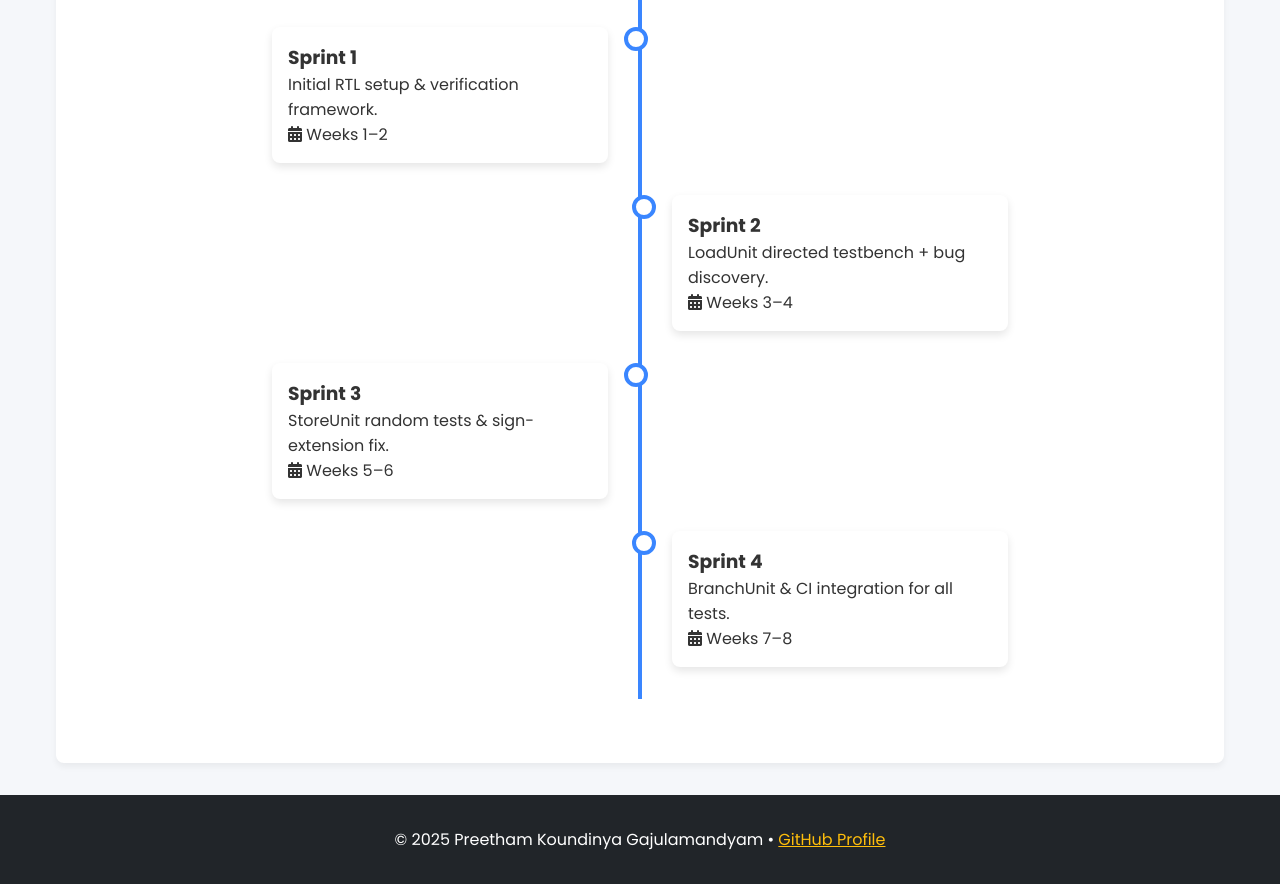
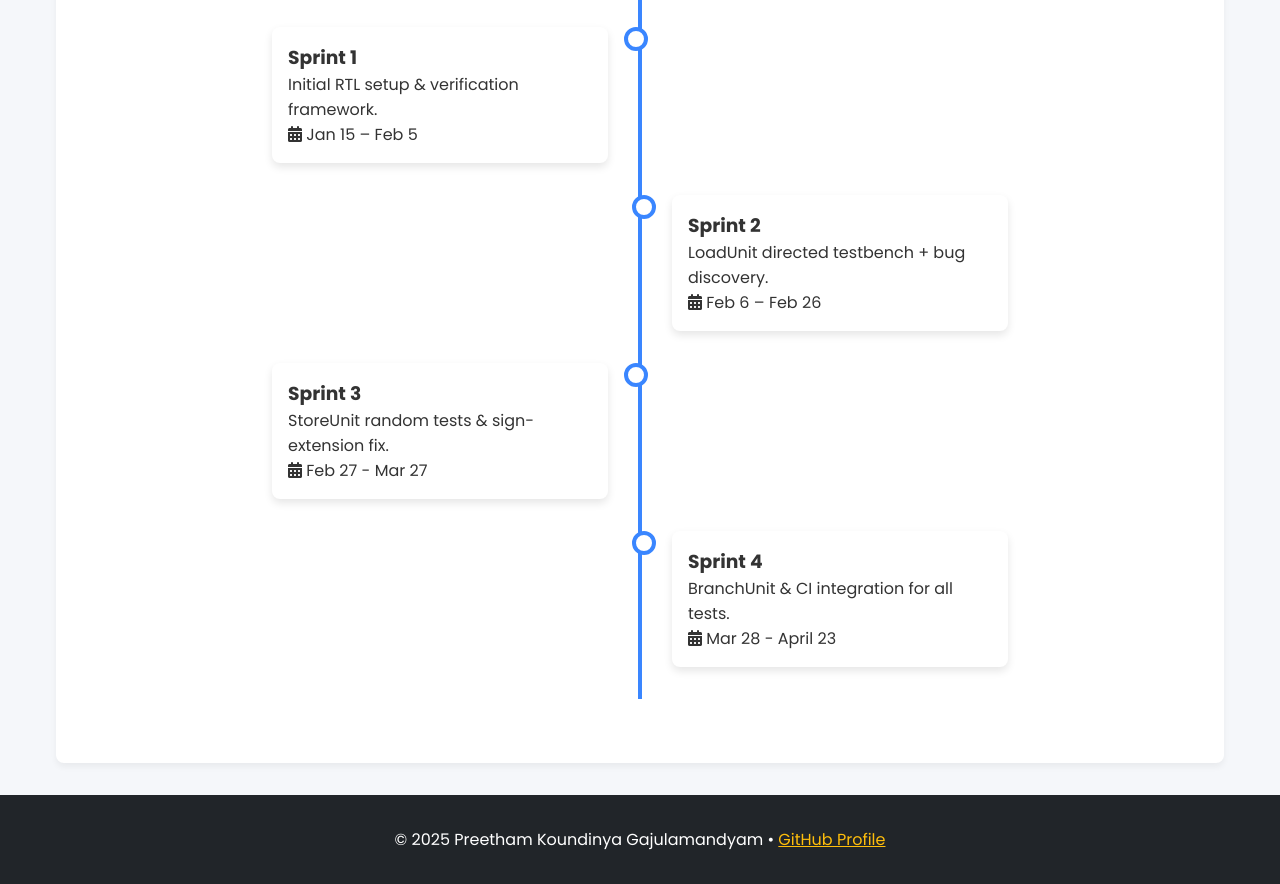
Before and after one commit to PreethamKoundinyaGajulamandyam/PreethamKoundinyaGajulamandyam.github.io, a plain HTML site: page index.html in a window 1280 px wide. Shown: the part 1360-2244 px from the top of the page. Drawn offline with Linux system fonts and the light colour scheme.

Commit message:
Update index.html

```diff
--- a/index.html
+++ b/index.html
@@ -208,8 +208,8 @@
     <div class="tech-tags">
       <span class="tag">RISC-V</span>
       <span class="tag">Chisel</span>
-      <span class="tag">Verilator</span>
-      <span class="tag">SystemVerilog</span>
+      <span class="tag">C++</span>
+      <span class="tag">Verilog</span>
       <span class="tag">RTL Verification</span>
     </div>
   </header>
@@ -250,10 +250,10 @@
     <section id="sprints">
       <h2>Sprint Timeline</h2>
       <div class="timeline">
-        <div class="item"><div class="content"><h3>Sprint 1</h3><p>Initial RTL setup & verification framework.</p><p><i class="fas fa-calendar-alt"></i> Weeks 1–2</p></div></div>
-        <div class="item"><div class="content"><h3>Sprint 2</h3><p>LoadUnit directed testbench + bug discovery.</p><p><i class="fas fa-calendar-alt"></i> Weeks 3–4</p></div></div>
-        <div class="item"><div class="content"><h3>Sprint 3</h3><p>StoreUnit random tests & sign-extension fix.</p><p><i class="fas fa-calendar-alt"></i> Weeks 5–6</p></div></div>
-        <div class="item"><div class="content"><h3>Sprint 4</h3><p>BranchUnit & CI integration for all tests.</p><p><i class="fas fa-calendar-alt"></i> Weeks 7–8</p></div></div>
+        <div class="item"><div class="content"><h3>Sprint 1</h3><p>Initial RTL setup & verification framework.</p><p><i class="fas fa-calendar-alt"></i> Jan 15 – Feb 5</p></div></div>
+        <div class="item"><div class="content"><h3>Sprint 2</h3><p>LoadUnit directed testbench + bug discovery.</p><p><i class="fas fa-calendar-alt"></i> Feb 6 – Feb 26 </p></div></div>
+        <div class="item"><div class="content"><h3>Sprint 3</h3><p>StoreUnit random tests & sign-extension fix.</p><p><i class="fas fa-calendar-alt"></i> Feb 27 - Mar 27 </p></div></div>
+        <div class="item"><div class="content"><h3>Sprint 4</h3><p>BranchUnit & CI integration for all tests.</p><p><i class="fas fa-calendar-alt"></i> Mar 28 - April 23 </p></div></div>
       </div>
     </section>
   </main>
```
